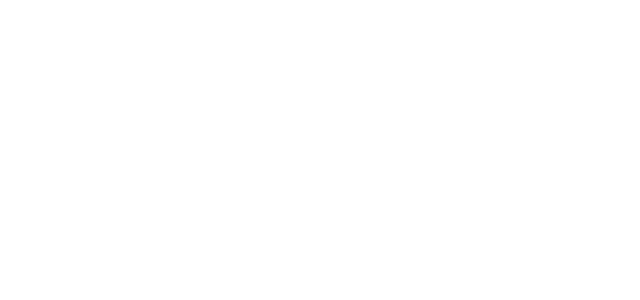
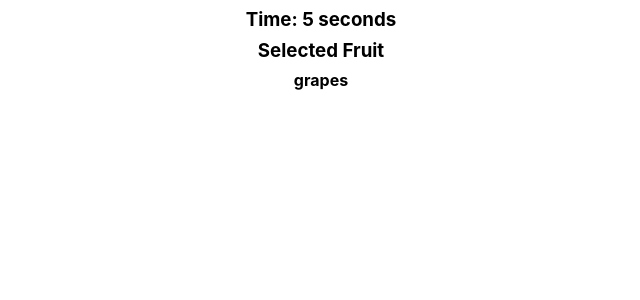
Before and after one commit to shrey27/react_demo, a React (Create React App) app: page / in a window 1280 px wide. Shown: the top 300 px of the page, without its empty margins (319-959 px from the left). Built offline with nearby package versions, Linux system fonts and the light colour scheme.

Commit message:
effect code added

```diff
--- a/src/App.css
+++ b/src/App.css
@@ -6,3 +6,9 @@
   list-style: none;
   box-sizing: border-box;
 }
+
+h3,
+h4 {
+  text-align: center;
+  margin: 0.5rem;
+}
--- a/src/App.js
+++ b/src/App.js
@@ -1,14 +1,13 @@
 import './App.css';
 // import Places from './components/Places';
 //import Address from './components/address/';
-// import Carousel from './components/carousel';
-
+import Effect from './components/issues/Effect';
 export default function App() {
   return (
     <div className='App'>
       {/* <Places /> */}
       {/* <Address /> */}
-      {/* <Carousel /> */}
+      <Effect />
     </div>
   );
 }
--- a/src/components/carousel/styles.css
+++ /dev/null
@@ -1,59 +0,0 @@
-body {
-  background: #eee;
-}
-.h5 {
-  margin-bottom: 30px;
-}
-.container {
-  width: 20%;
-  margin: 20px auto;
-}
-.carousel {
-  background: #fff;
-  border: 2px solid #c058dc;
-  border-radius: 5px;
-  width: 100%;
-  height: 300px;
-  display: flex;
-  justify-content: flex-start;
-  position: relative;
-  /* overflow:hidden; */
-}
-.slider {
-  display: flex;
-  height: 100%;
-  width: 500%;
-  flex-shrink: 0;
-  transition: all 0.5s;
-}
-section {
-  flex-basis: 20%;
-  flex-shrink: 0;
-  display: flex;
-  justify-content: center;
-  align-items: center;
-  font-size: 20px;
-}
-.controls button.next {
-  position: absolute;
-  right: 20px;
-  top: 20px;
-  background: none;
-  border: none;
-  cursor: pointer;
-  outline: none;
-  color: #c058dc;
-}
-.controls button.prev {
-  position: absolute;
-  left: 20px;
-  top: 20px;
-  background: none;
-  border: none;
-  cursor: pointer;
-  outline: none;
-  color: #c058dc;
-}
-.controls button i {
-  font-size: 50px;
-}
--- /dev/null
+++ b/src/components/issues/Effect.js
@@ -0,0 +1,36 @@
+import { useEffect, useState } from 'react';
+
+const list = ['apple', 'grapes', 'mango'];
+const time = 3;
+
+export default function Effect() {
+  const [fruit, setFruit] = useState('');
+  const [seconds, setSeconds] = useState(0);
+
+  useEffect(() => {
+    list.forEach((elem, index) => {
+      setTimeout(() => {
+        setFruit(elem);
+      }, index * time * 1000);
+    });
+  }, []);
+
+  useEffect(() => {
+    if (seconds === 10) {
+      setSeconds(0);
+      return;
+    }
+    let id = setTimeout(() => {
+      setSeconds((e) => e + 1);
+    }, 1000);
+    return () => clearTimeout(id);
+  }, [seconds]);
+
+  return (
+    <div>
+      <h3>Time: {seconds} seconds</h3>
+      <h3>Selected Fruit</h3>
+      <h4>{fruit}</h4>
+    </div>
+  );
+}
```
Also changed, not shown: src/components/carousel/index.js (deleted, +0 -59 lines).
